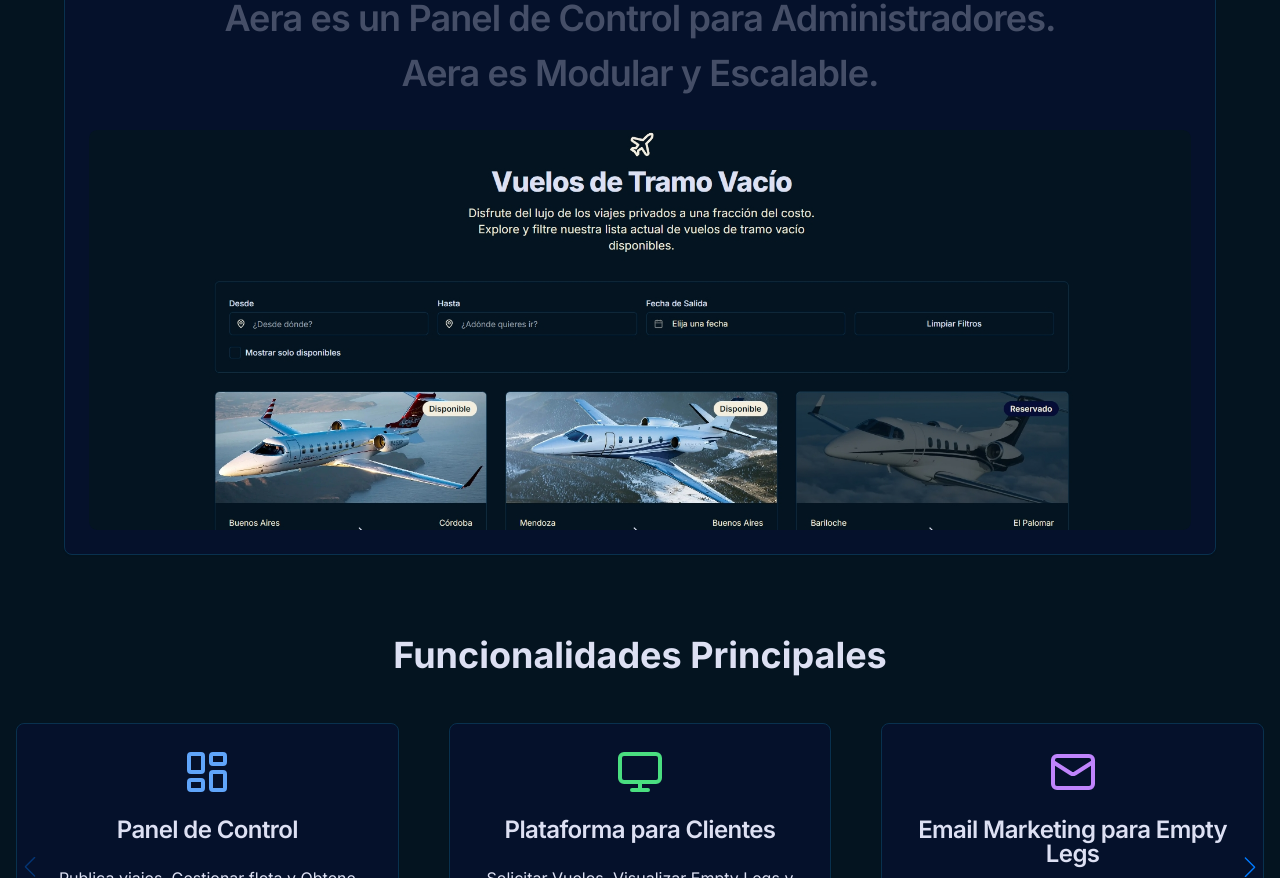
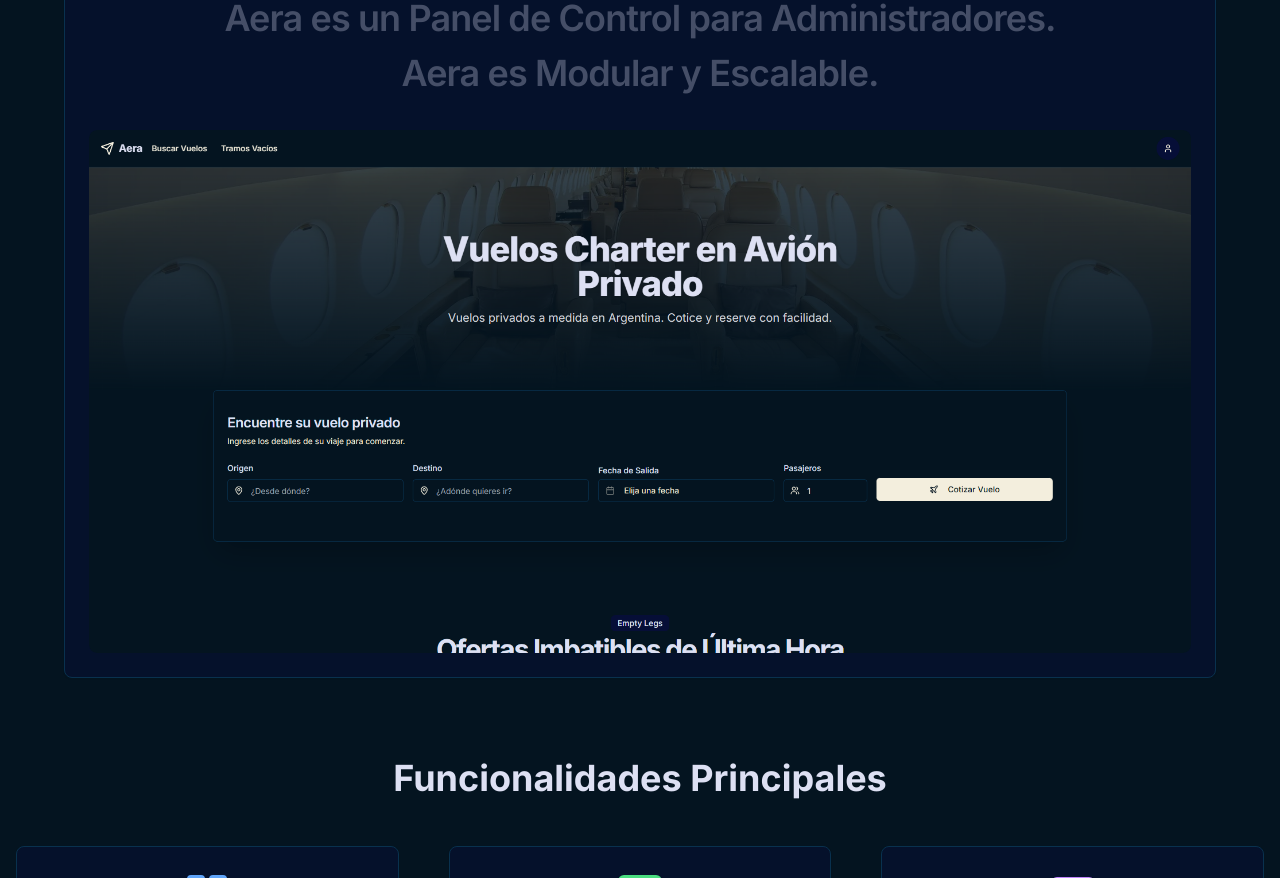
Before and after one commit to franlanese/jetsetter, a Next.js app: page / in a window 1280 px wide. Shown: the part 740-1618 px from the top of the page. Built offline with nearby package versions, Linux system fonts and the light colour scheme.

Commit message:
Img display fix

```diff
--- a/src/app/page.tsx
+++ b/src/app/page.tsx
@@ -189,14 +189,14 @@ const PresentationPageContent = () => {
                 slidesPerView={1}
                 onSwiper={(swiper) => setSwiper(swiper)}
                 onSlideChange={(swiper) => setSelectedIndex(swiper.activeIndex)}
-                className="w-full h-[400px] rounded-lg"
+                className="w-full aspect-[1920/911] rounded-lg"
               >
                 <SwiperSlide className="relative w-full h-full">
                   <Image
-                    src="/images/CapturaDemo1.jpg"
+                    src="/images/CapturaDemo1.2.png"
                     alt="Plataforma Web"
                     fill
-                    className="object-cover rounded-lg"
+                    className="object-contain rounded-lg"
                   />
                 </SwiperSlide>
                 <SwiperSlide className="relative w-full h-full">
```
Also changed, not shown: public/images/CapturaDemo1.2.png (added).
